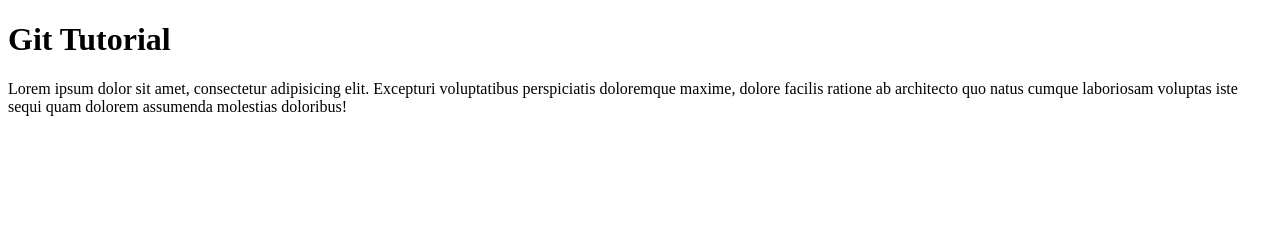
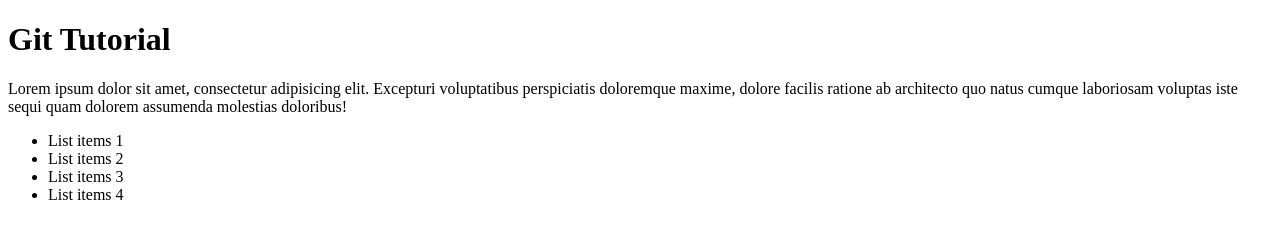
Before and after one commit to ThienanDinh/gittutorial, a plain HTML site: page index.html in a window 1280 px wide. Drawn offline with Linux system fonts and the light colour scheme.

Commit message:
Added List Items

```diff
--- a/index.html
+++ b/index.html
@@ -8,5 +8,11 @@
 <body>
     <h1>Git Tutorial</h1>
     <p>Lorem ipsum dolor sit amet, consectetur adipisicing elit. Excepturi voluptatibus perspiciatis doloremque maxime, dolore facilis ratione ab architecto quo natus cumque laboriosam voluptas iste sequi quam dolorem assumenda molestias doloribus!</p>
+    <ul>
+        <li>List items 1 </li>
+        <li>List items 2 </li>
+        <li>List items 3 </li>
+        <li>List items 4 </li>
+    </ul>
 </body>
 </html>
```
